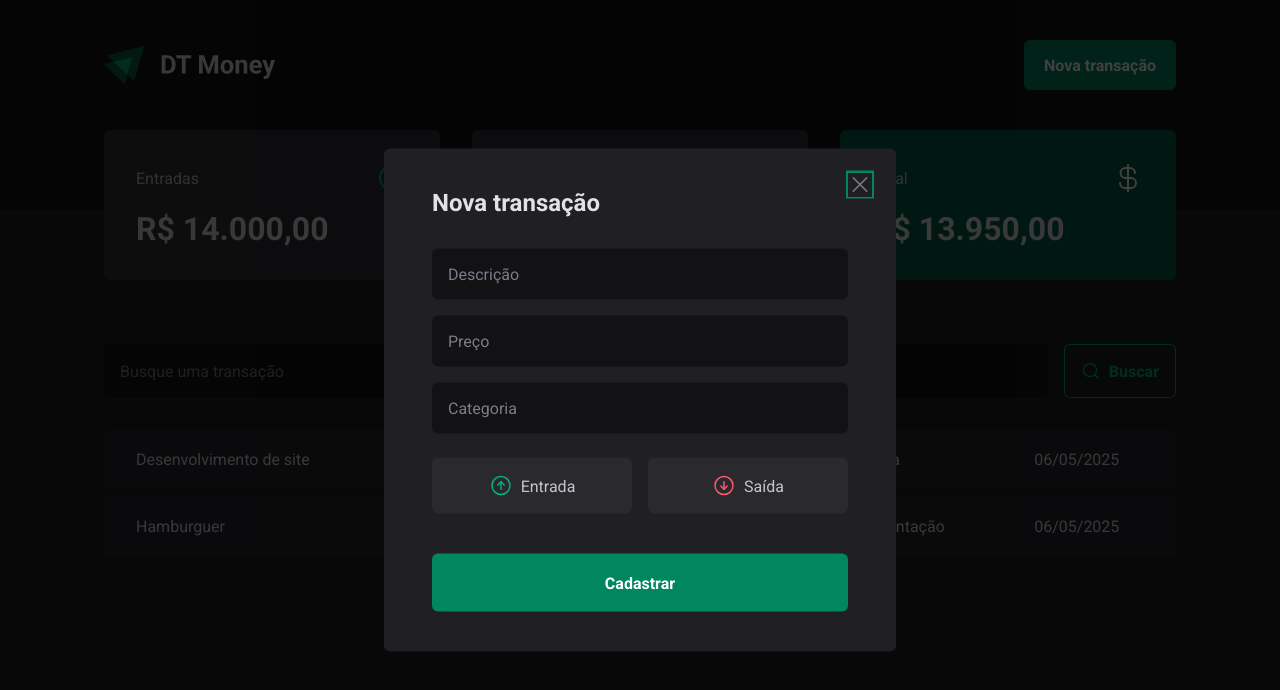
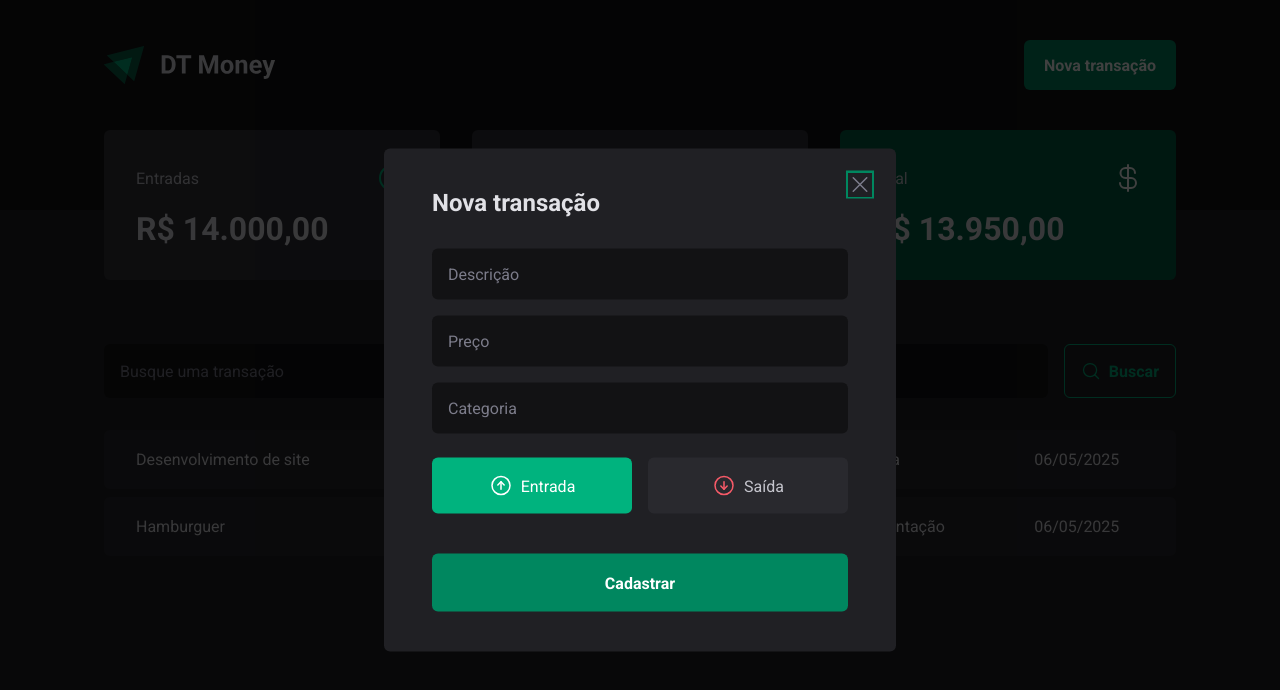
Before and after one commit to Nicoleboliveira/03-dt-money, a React (Vite) app: page / in a window 1280 px wide. Both pictures are taken after a click on the button "Nova transação". Shown: the top 690 px of the page. Built offline with nearby package versions, Linux system fonts and the light colour scheme; data requests are answered from the project's data file.

Commit message:
feat(form): usar componente controller para entradas e saídas de transações

```diff
--- a/src/components/NewTransactionModal/index.tsx
+++ b/src/components/NewTransactionModal/index.tsx
@@ -8,25 +8,29 @@
 } from "./styles";
 import { ArrowCircleDown, ArrowCircleUp, X } from "phosphor-react";
 import * as z from "zod";
-import { useForm } from "react-hook-form";
+import { Controller, useForm } from "react-hook-form";
 import { zodResolver } from "@hookform/resolvers/zod";
 
 const newTransactionFormSchema = z.object({
   description: z.string(),
   price: z.number(),
   category: z.string(),
-  //type: z.enum(["income", "outcome"]),
+  type: z.enum(["income", "outcome"]),
 });
 
 type NewTransactionFormInputs = z.infer<typeof newTransactionFormSchema>;
 
 export function NewTransactionModal() {
   const {
+    control,
     register,
     handleSubmit,
     formState: { isSubmitting },
   } = useForm<NewTransactionFormInputs>({
     resolver: zodResolver(newTransactionFormSchema),
+    defaultValues: {
+      type: "income",
+    },
   });
 
   async function handleCreateNewTransaction(data: NewTransactionFormInputs) {
@@ -64,7 +68,16 @@
             {...register("category")}
           />
 
-          <TransactionType>
+          <Controller
+            control={control}
+            name="type"
+            render={({ field }) => {
+              console.log(field);
+              return (
+                <TransactionType
+                  onValueChange={field.onChange}
+                  value={field.value}
+                >
                   <TransactionTypeButton variant="income" value="income">
                     <ArrowCircleUp size={24} />
                     Entrada
@@ -75,6 +88,9 @@
                     Saída
                   </TransactionTypeButton>
                 </TransactionType>
+              );
+            }}
+          />
 
           <button type="submit" disabled={isSubmitting}>
             Cadastrar
```
Lines whose indentation alone changed are shown as unchanged.
